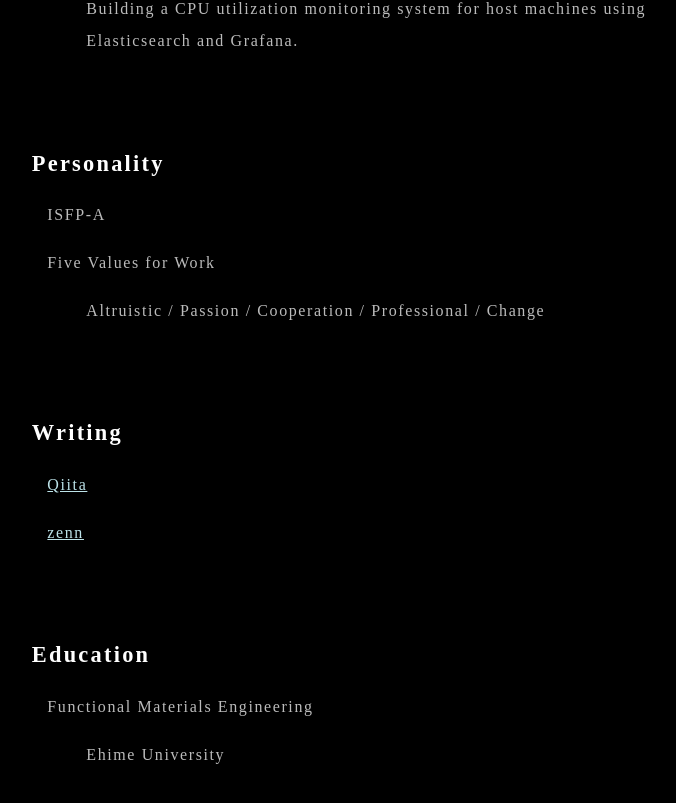
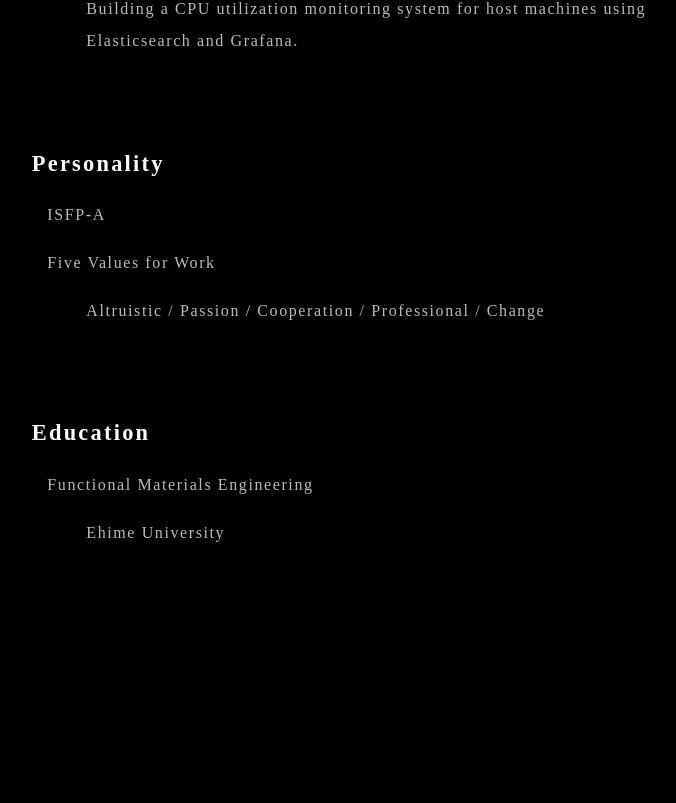
Before and after one commit to NakamuraFumiya/nextjs-blog, a Next.js app: page / in a window 1280 px wide. Shown: the part 832-1635 px from the top of the page, without its empty margins (478-1154 px from the left). After the commit the page ends 1513 px from the top, so only its background shows below. Built offline with nearby package versions, Linux system fonts and the light colour scheme.

Commit message:
Qiita, zennのテキストリンクを削除

```diff
--- a/components/page/Top/Top.tsx
+++ b/components/page/Top/Top.tsx
@@ -92,12 +92,11 @@ export const Top = () => {
 
           <WhiteBoldMainText>Personality</WhiteBoldMainText>
           <WhiteNormalMainText>ISFP-A</WhiteNormalMainText>
+          {/*<WhiteNormalMainText><Link href="https://www.16personalities.com/ja/isfp%E5%9E%8B%E3%81%AE%E6%80%A7%E6%A0%BC" target="_blank" passHref legacyBehavior><LightBlueLink>ISFP-A</LightBlueLink></Link></WhiteNormalMainText>*/}
+
           <WhiteNormalMainText>Five Values for Work</WhiteNormalMainText>
           <WhiteNormalMainTextInner>Altruistic / Passion / Cooperation / Professional / Change</WhiteNormalMainTextInner>
 
-          <WhiteBoldMainText>Writing</WhiteBoldMainText>
-          <WhiteNormalMainText><Link href="https://qiita.com/NakamuraFumiya3" target="_blank" passHref legacyBehavior><LightBlueLink>Qiita</LightBlueLink></Link></WhiteNormalMainText>
-          <WhiteNormalMainText><Link href="https://zenn.dev/nakamura_fumiya" target="_blank" passHref legacyBehavior><LightBlueLink>zenn</LightBlueLink></Link></WhiteNormalMainText>
 
           <WhiteBoldMainText>Education</WhiteBoldMainText>
           <WhiteNormalMainText>Functional Materials Engineering</WhiteNormalMainText>
```
